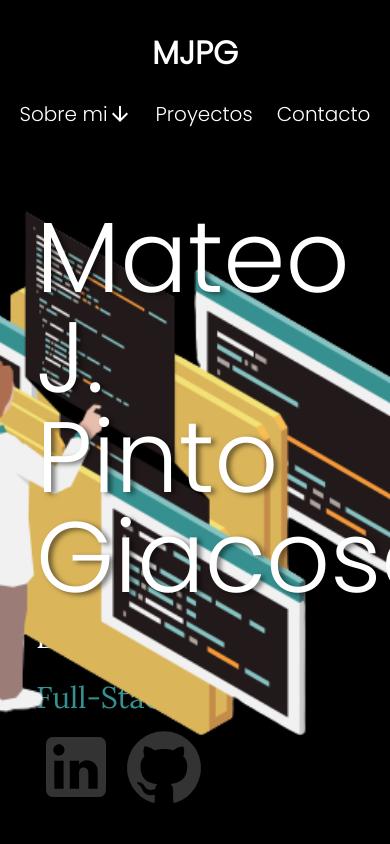
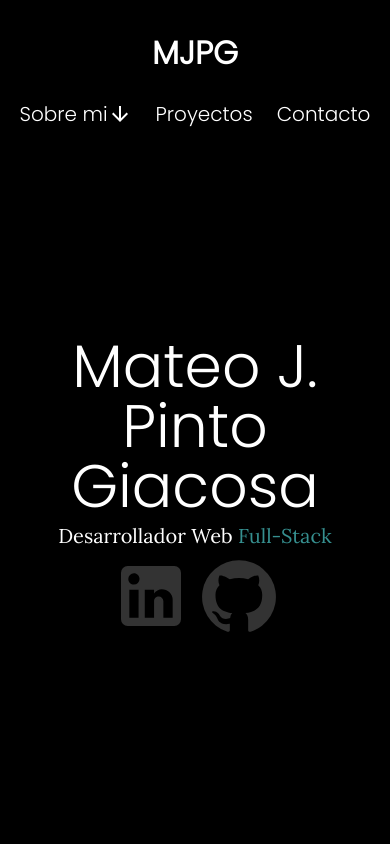
Before and after one commit to Argiiasd/Portfolio, a React (Vite) app in the folder Portfolio/: page / in a window 390 px wide. Shown: the top 844 px of the page. Built offline with nearby package versions, Linux system fonts and the light colour scheme.

Commit message:
prueba de responsive en presentation

```diff
--- a/Portfolio/src/Components/Presentation/Presentation.module.css
+++ b/Portfolio/src/Components/Presentation/Presentation.module.css
@@ -58,3 +58,29 @@
     display: flex;
     gap: 0.5rem;
 }
+
+@media (max-width: 768px) {
+    .Presentation {
+        height: 85vh;
+    }
+
+    .Imagen {
+        display: none;
+    }
+
+    .Text {
+        justify-content: center;
+        align-items: center;
+    }
+
+    .Name {
+        font-size: 60px;
+        text-align: center;
+    }
+
+    .Job {
+        text-align: center;
+        font-size: 20px;
+    }
+
+}
```
